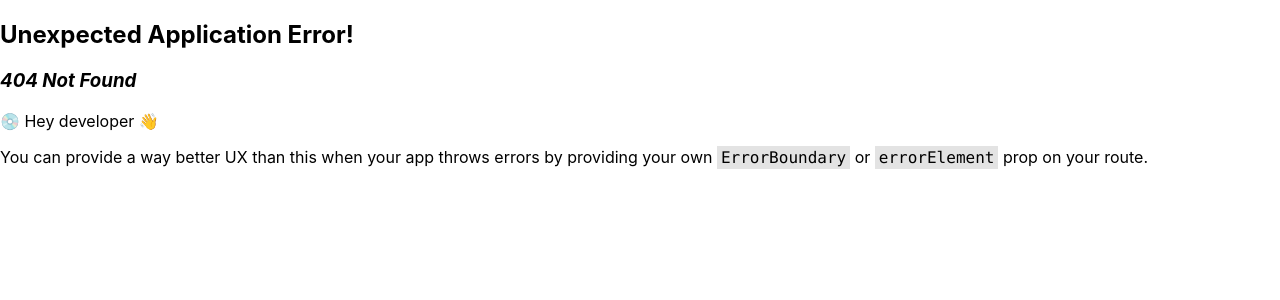
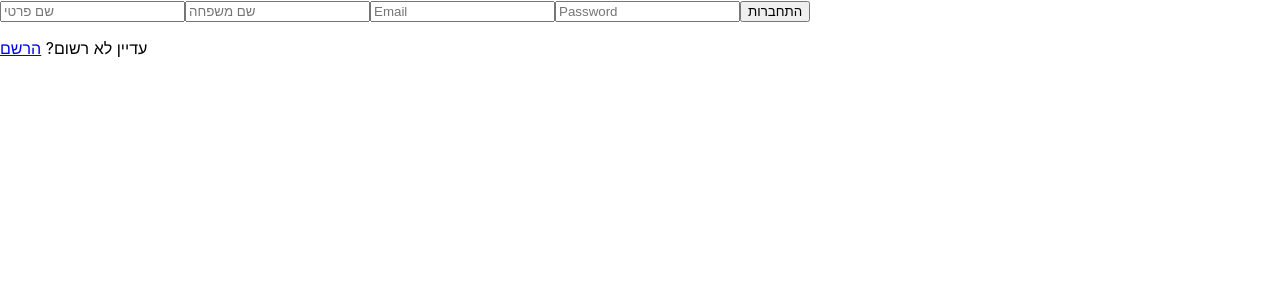
Before and after one commit to sara-grinshtein/frontend-React, a React (Create React App) app: page /auth/login in a window 1280 px wide. Before the commit this address had no page. Shown: the top 300 px of the page. Built offline with nearby package versions, Linux system fonts and the light colour scheme.

Commit message:
finish the LoginPage , VolunteerDashboard , homePage

```diff
--- a/package.json
+++ b/package.json
@@ -46,6 +46,6 @@
   },
   "devDependencies": {
     "@types/react-redux": "^7.1.34",
-    "typescript": "^3.4.5"
+    "typescript": "^3.9.10"
   }
 }
--- /dev/null
+++ b/src/pages/HelpedDashboard.tsx
@@ -0,0 +1,6 @@
+ const HelpedDashboard = () => {
+  return <h1>ברוך הבא לדף נעזר </h1>;
+};
+
+
+export default HelpedDashboard;
--- /dev/null
+++ b/src/pages/HomePage.tsx
@@ -0,0 +1,17 @@
+ import { Link } from "react-router-dom";
+
+const HomePage = () => {
+  return (
+    <div>
+      <h1>ברוכים הבאים לאפליקציה</h1>
+      <p>
+       <Link to="/auth/login">התחברות</Link>
+
+
+         {/* <Link to="/auth/sign-up">הרשמה</Link> */}
+      </p>
+    </div>
+  );
+};
+
+export default HomePage;
--- a/src/pages/LoginPage.tsx
+++ b/src/pages/LoginPage.tsx
@@ -1,10 +1,107 @@
+// import { FormEvent } from "react";
+// import { Link, useNavigate } from "react-router-dom";
+// import { login } from "../sevices/auth.service";
+// import { setSession } from "../auth/auth.utils";
+// import { setAuth } from "../redux/auth/authSlice";
+// import { useAppDispatch } from "../redux/store";
+// import { jwtDecode } from "jwt-decode";
+
+
+// // טיפוס מותאם לפענוח הטוקן
+// interface JwtPayload {
+//   email: string;
+//   role: string;
+//   [key: string]: any;
+// }
+
+// export const LoginPage = () => {
+//   const navigate = useNavigate();
+//   const dispatch = useAppDispatch();
+
+//   const onSubmit = async (event: FormEvent<HTMLFormElement>) => {
+//     event.preventDefault();
+//     const formData = new FormData(event.currentTarget);
+
+//     const firstName = formData.get("firstName")?.toString() || "";
+//     const lastName = formData.get("lastName")?.toString() || "";
+//     const email = formData.get("email")?.toString() || "";
+//     const password = formData.get("password")?.toString() || "";
+
+//     console.log(firstName, lastName, email, password);
+
+//     try {
+//       const response = await login({
+//         firstName,
+//         lastName,
+//         email,
+//         password,
+//       });
+
+//       const token = response.data?.token;
+
+//       if (!token) {
+//         alert("התחברות נכשלה: טוקן לא חזר מהשרת");
+//         return;
+//       }
+
+//       setSession(token);
+
+//      const decoded = jwtDecode<JwtPayload>(token);
+//       console.log("Decoded token:", decoded);
+
+//       dispatch(
+//         setAuth({
+//           email: decoded.email,
+//           role: decoded.role,
+//         })
+//       );
+//       const role = decoded.role?.toLowerCase();
+//       console.log(role)
+
+//       if (role === "volunteer")
+//       {
+//       navigate("/volunteer-dashboard");
+//       }
+//       else if (role === "helped")
+//       {
+//       navigate("/helped-dashboard");
+//       }
+//       else {
+//       navigate("/home");
+//      }
+
+//     } catch (error) {
+//       console.error("שגיאה בהתחברות", error);
+//       alert("שגיאה בהתחברות: " + ((error as any).response?.data || "שגיאה לא מזוהה"));
+//     }
+//   };
+
+//   return (
+//     <form onSubmit={onSubmit}>
+//       <input name="firstName" placeholder="שם פרטי" required />
+//       <input name="lastName" placeholder="שם משפחה" required />
+//       <input name="email" placeholder="Email" required />
+//       <input name="password" type="password" placeholder="Password" required />
+//       <button type="submit">התחברות</button>
+//       <p>
+//         עדיין לא רשום? <Link to="/auth/sign-up">הרשם</Link>
+//       </p>
+//     </form>
+//   );
+// };
+
 import { FormEvent } from "react";
 import { Link, useNavigate } from "react-router-dom";
 import { login } from "../sevices/auth.service";
 import { setSession } from "../auth/auth.utils";
 import { setAuth } from "../redux/auth/authSlice";
 import { useAppDispatch } from "../redux/store";
-const jwt_decode = require("jwt-decode");
+import { jwtDecode } from "jwt-decode";
+
+interface JwtPayload {
+  email: string;
+  [key: string]: any; // נדרש כדי לאפשר גישה לשדות עם URL כמפתח
+}
 
 export const LoginPage = () => {
   const navigate = useNavigate();
@@ -18,7 +115,6 @@ export const LoginPage = () => {
     const lastName = formData.get("lastName")?.toString() || "";
     const email = formData.get("email")?.toString() || "";
     const password = formData.get("password")?.toString() || "";
-    const role = formData.get("role")?.toString() || "";
 
     try {
       const response = await login({
@@ -26,30 +122,42 @@ export const LoginPage = () => {
         lastName,
         email,
         password,
-        role
       });
 
-      const token = response.data.token;
+      const token = response.data?.token;
+
+      if (!token) {
+        alert("התחברות נכשלה: טוקן לא חזר מהשרת");
+        return;
+      }
+
       setSession(token);
 
-      const decoded: any = jwt_decode(token);
+      const decoded = jwtDecode<JwtPayload>(token);
+      console.log("Decoded token:", decoded);
+
+      // שליפת role מהמפתח עם הכתובת
+      const role = decoded["http://schemas.microsoft.com/ws/2008/06/identity/claims/role"]?.toLowerCase();
+      console.log("role from token:", role);
 
       dispatch(
         setAuth({
           email: decoded.email,
-          role: decoded.role,
+          role: role || "",
         })
       );
 
-      if (decoded.role === "Volunteer") {
+      // ניווט לפי תפקיד
+      if (role === "volunteer") {
         navigate("/volunteer-dashboard");
-      } else if (decoded.role === "Helped") {
+      } else if (role === "helped") {
         navigate("/helped-dashboard");
       } else {
         navigate("/home");
       }
     } catch (error) {
-      alert("שגיאה בהתחברות");
+      console.error("שגיאה בהתחברות", error);
+      alert("שגיאה בהתחברות: " + ((error as any).response?.data || "שגיאה לא מזוהה"));
     }
   };
 
@@ -59,13 +167,10 @@ export const LoginPage = () => {
       <input name="lastName" placeholder="שם משפחה" required />
       <input name="email" placeholder="Email" required />
       <input name="password" type="password" placeholder="Password" required />
-      <select name="role" required>
-        <option value="">בחר תפקיד</option>
-        <option value="Volunteer">מתנדב</option>
-        <option value="Helped">נעזר</option>
-      </select>
       <button type="submit">התחברות</button>
-      עדיין לא רשום? <Link to="/auth/sign-up">הרשם</Link>
+      <p>
+        עדיין לא רשום? <Link to="/auth/sign-up">הרשם</Link>
+      </p>
     </form>
   );
 };
--- /dev/null
+++ b/src/pages/VolunteerDashboard.tsx
@@ -0,0 +1,5 @@
+const VolunteerDashboard = () => {
+  return <h1>    ברוך הבא לדף מתנדב </h1>;
+};
+
+export default VolunteerDashboard;
--- a/src/sevices/auth.service.ts
+++ b/src/sevices/auth.service.ts
@@ -7,7 +7,6 @@ type LoginData = {
   lastName: string;
   email: string;
   password: string;
-  role: string;
 };
 
 export const login = async (data: LoginData) => {
--- a/src/sevices/axios.ts
+++ b/src/sevices/axios.ts
@@ -1,7 +1,7 @@
 import axios, { AxiosResponse } from "axios"
 import { removeSession } from "../auth/auth.utils"
 
-const baseURL = 'https://localhost:7091/api'
+const baseURL = 'https://localhost:7273/api'
 
 const axiosInstance = axios.create({ baseURL })
 
```
Also changed, not shown: src/auth/Logout.ts (added, +9 -0 lines), src/pages/SingUpPage.tsx (+97 -4 lines), src/routes/Router.tsx (+18 -3 lines), 1 other file (tests, documents, lock files or other folders).
